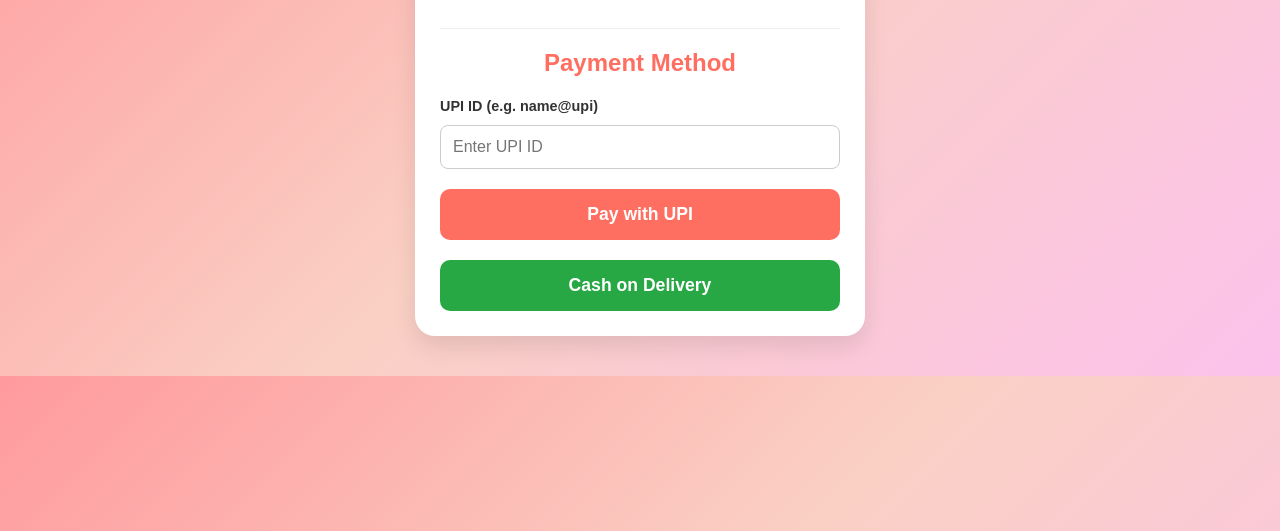
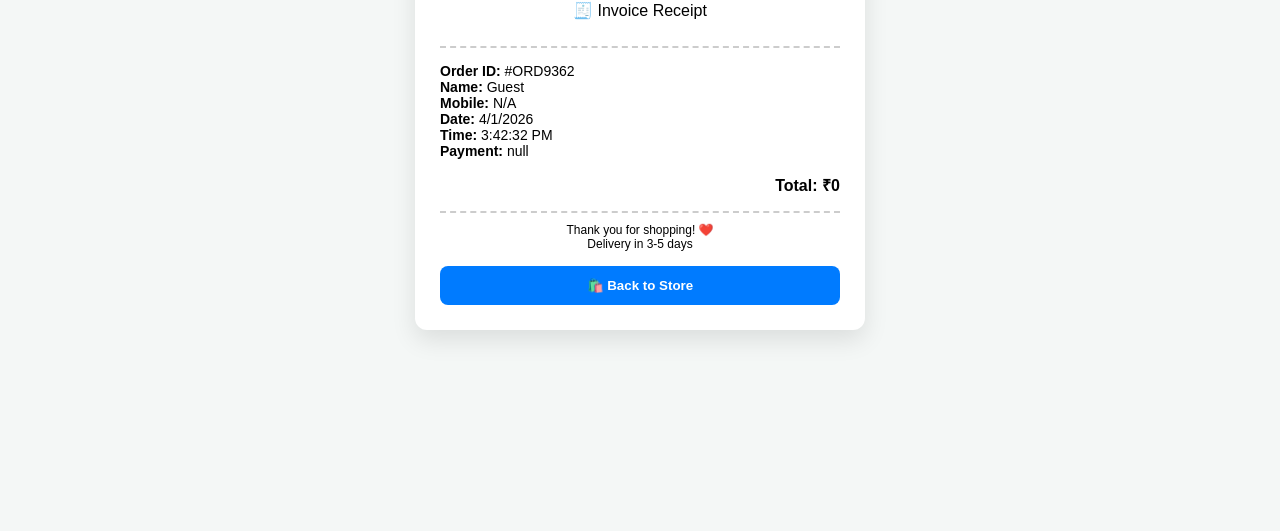
Before and after one commit to dattajoldapke07-hue/Datta-Ajay-store, a plain HTML site: page payment.html in a window 1280 px wide. Shown: the part 269-800 px from the top of the page. Drawn offline with Linux system fonts and the light colour scheme.

Commit message:
Update payment.html

```diff
--- a/payment.html
+++ b/payment.html
@@ -2,73 +2,169 @@
 <html lang="en">
 <head>
 <meta charset="UTF-8">
-<meta name="viewport" content="width=device-width, initial-scale=1.0">
-<title>Checkout - Secure Payment</title>
+<title>Invoice</title>
+
 <style>
-  body { margin: 0; font-family: Arial; background: linear-gradient(135deg,#ff9a9e,#fad0c4,#fbc2eb); text-align: center; padding: 20px; }
-  .checkout-box { background: white; color: #333; margin: 20px auto; padding: 25px; width: 90%; max-width: 400px; border-radius: 20px; box-shadow: 0 10px 25px rgba(0,0,0,0.1); text-align: left; }
-  input { width: 100%; padding: 12px; margin: 10px 0; border: 1px solid #ccc; border-radius: 8px; box-sizing: border-box; font-size: 1rem; }
-  .pay-btn { width: 100%; padding: 15px; background: #ff6f61; color: white; border: none; border-radius: 10px; cursor: pointer; font-size: 1.1rem; font-weight: bold; margin-top: 10px; }
-  .pay-btn:hover { background: #e65b50; }
-  h2 { text-align: center; margin-top: 0; color: #ff6f61; }
-  label { font-weight: bold; font-size: 0.9rem; }
+body {
+  margin:0;
+  font-family: Arial;
+  background:#f4f7f6;
+  display:flex;
+  justify-content:center;
+  align-items:center;
+  min-height:100vh;
+}
+
+.invoice-box {
+  background:white;
+  padding:25px;
+  width:95%;
+  max-width:400px;
+  border-radius:12px;
+  box-shadow:0 10px 25px rgba(0,0,0,0.1);
+}
+
+.header {
+  text-align:center;
+  border-bottom:2px dashed #ccc;
+  padding-bottom:10px;
+}
+
+.header h2 {
+  margin:0;
+  color:#ff6f61;
+}
+
+.details {
+  margin:15px 0;
+  font-size:14px;
+}
+
+.items {
+  margin-top:10px;
+}
+
+.item {
+  display:flex;
+  justify-content:space-between;
+  font-size:14px;
+  padding:5px 0;
+  border-bottom:1px solid #eee;
+}
+
+.total {
+  margin-top:10px;
+  font-weight:bold;
+  font-size:16px;
+  text-align:right;
+}
+
+.footer {
+  margin-top:15px;
+  text-align:center;
+  font-size:12px;
+  border-top:2px dashed #ccc;
+  padding-top:10px;
+}
+
+.btn {
+  margin-top:15px;
+  width:100%;
+  padding:12px;
+  border:none;
+  border-radius:8px;
+  font-weight:bold;
+  cursor:pointer;
+}
+
+.view-btn { background:#007bff; color:white; }
+.home-btn { background:#333; color:white; }
 </style>
 </head>
+
 <body>
 
-<div class="checkout-box">
-  <h2>Customer Details</h2>
+<div class="invoice-box">
 
-  <label>Full Name *</label>
-  <input type="text" id="custName" placeholder="Enter your name">
-
-  <label>Mobile Number *</label>
-  <input type="number" id="custPhone" placeholder="Enter 10 digit mobile">
-
-  <hr style="margin: 20px 0; border: 0; border-top: 1px solid #eee;">
-
-  <h2>Payment Method</h2>
-
-  <div id="upiSection">
-    <label>UPI ID (e.g. name@upi)</label>
-    <input type="text" id="upiInput" placeholder="Enter UPI ID">
-    <button class="pay-btn" onclick="validateAndPay('UPI')">Pay with UPI</button>
+  <div class="header">
+    <h2>Datta & Ajay Store</h2>
+    <p>🧾 Invoice Receipt</p>
   </div>
 
-  <button class="pay-btn" style="background:#28a745; margin-top: 20px;" onclick="validateAndPay('COD')">Cash on Delivery</button>
+  <div class="details" id="invoiceDetails"></div>
+
+  <div class="items" id="invoiceItems"></div>
+
+  <div class="total" id="invoiceTotal"></div>
+
+  <div class="footer">
+    Thank you for shopping! ❤️ <br>
+    Delivery in 3-5 days
+  </div>
+
+  <button class="btn view-btn" onclick="window.location.href='index.html'">
+    🛍️ Back to Store
+  </button>
+
 </div>
 
 <script>
-function validateAndPay(method) {
-  let name = document.getElementById("custName").value.trim();
-  let phone = document.getElementById("custPhone").value.trim();
-  let upi = document.getElementById("upiInput").value.trim();
+let method = localStorage.getItem("paymentMethod");
+let cust = JSON.parse(localStorage.getItem("tempCustomer")) || { name: "Guest", phone: "N/A" };
+let cart = JSON.parse(localStorage.getItem("cart")) || [];
 
-  // 1. Basic Validation
-  if (name === "" || name.length < 3) {
-    alert("❌ Please enter your valid Full Name");
-    return;
-  }
-  if (phone === "" || phone.length < 10) {
-    alert("❌ Please enter a valid 10-digit Mobile Number");
-    return;
-  }
+let total = cart.reduce((sum, i) => sum + i.price * i.qty, 0);
+let orderId = "#ORD" + Math.floor(Math.random() * 10000);
 
-  // 2. UPI Specific Validation
-  if (method === 'UPI') {
-    if (!upi.includes("@")) {
-      alert("❌ Invalid UPI ID! '@' is missing.");
-      return;
-    }
-  }
+// DETAILS
+document.getElementById("invoiceDetails").innerHTML = `
+  <b>Order ID:</b> ${orderId}<br>
+  <b>Name:</b> ${cust.name}<br>
+  <b>Mobile:</b> ${cust.phone}<br>
+  <b>Date:</b> ${new Date().toLocaleDateString()}<br>
+  <b>Time:</b> ${new Date().toLocaleTimeString()}<br>
+  <b>Payment:</b> ${method}
+`;
 
-  // 3. Save Customer Info temporarily
-  localStorage.setItem("tempCustomer", JSON.stringify({ name: name, phone: phone }));
-  localStorage.setItem("paymentMethod", method);
+// ITEMS
+let itemsHTML = "";
+cart.forEach(i => {
+  itemsHTML += `
+    <div class="item">
+      <span>${i.name} x ${i.qty}</span>
+      <span>₹${i.price * i.qty}</span>
+    </div>
+  `;
+});
+document.getElementById("invoiceItems").innerHTML = itemsHTML;
 
-  // Go to success
-  window.location.href = "success.html";
+// TOTAL
+document.getElementById("invoiceTotal").innerText = "Total: ₹" + total;
+
+// SAVE ORDER
+if (cart.length > 0) {
+  let orderData = {
+    id: orderId,
+    customer: cust.name,
+    mobile: cust.phone,
+    date: new Date().toLocaleString(),
+    items: cart,
+    total: total,
+    payment: method
+  };
+
+  let allOrders = JSON.parse(localStorage.getItem("allOrders")) || [];
+  allOrders.push(orderData);
+  localStorage.setItem("allOrders", JSON.stringify(allOrders));
+
+  let myOrders = JSON.parse(localStorage.getItem("myOrders")) || [];
+  myOrders.push(orderData);
+  localStorage.setItem("myOrders", JSON.stringify(myOrders));
+
+  localStorage.removeItem("cart");
+  localStorage.removeItem("tempCustomer");
 }
 </script>
+
 </body>
 </html>
```
